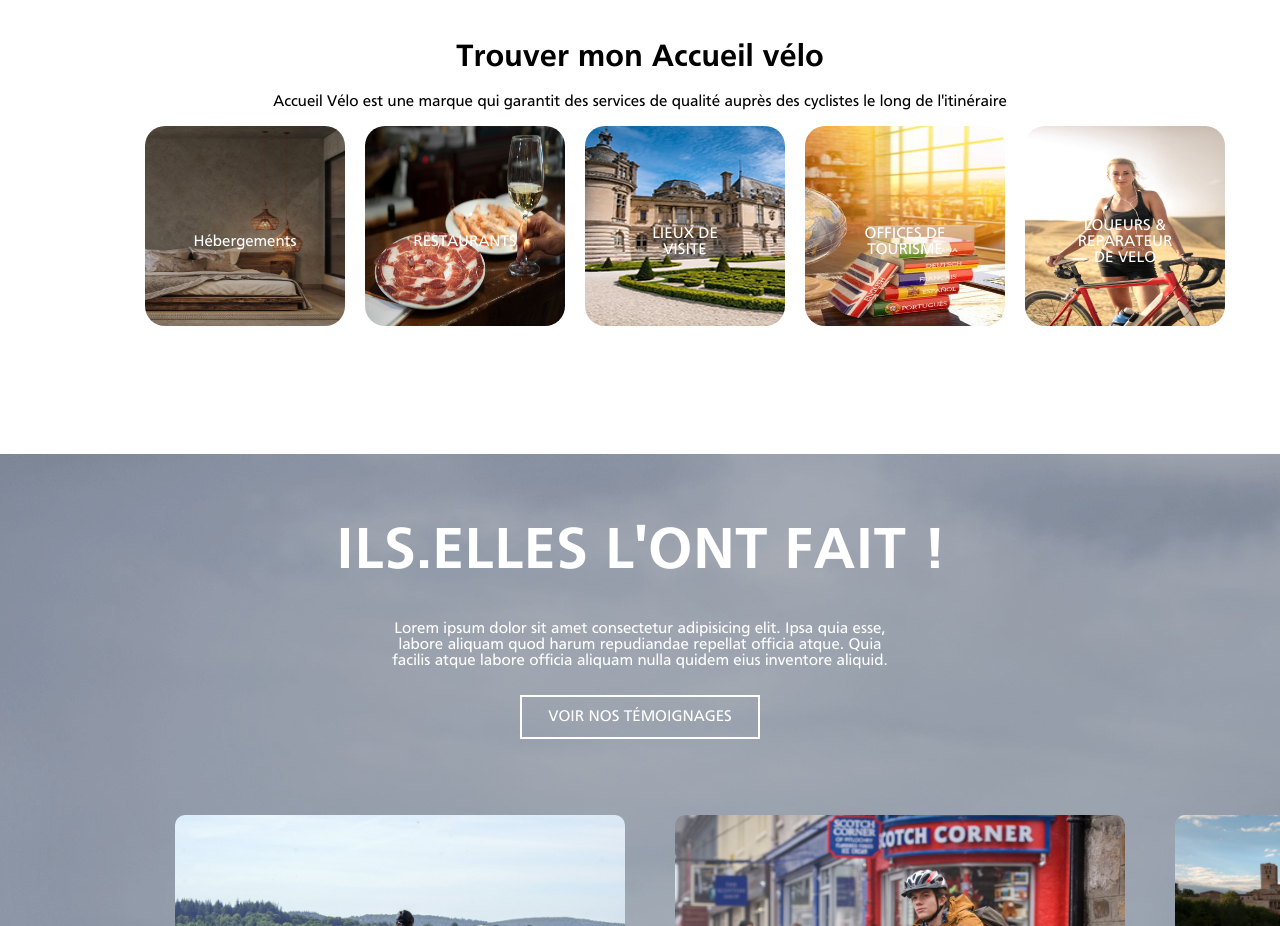
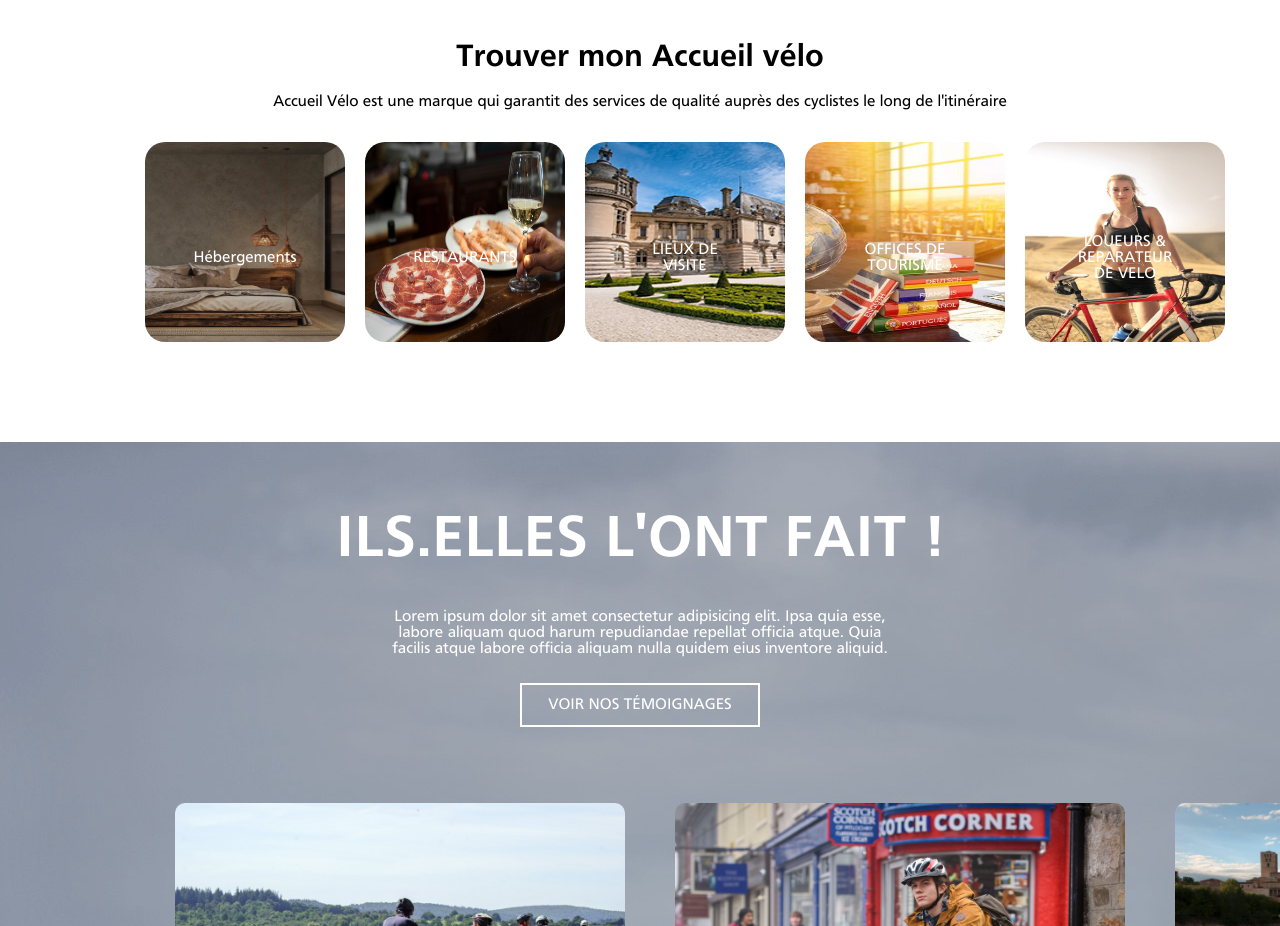
Before and after one commit to Memory77/eurovelo, a plain HTML site: page accueil.html in a window 1280 px wide. Shown: the part 1640-2566 px from the top of the page. Drawn offline with Linux system fonts and the light colour scheme; no server answers.

Commit message:
exobrian

```diff
--- a/accueil.html
+++ b/accueil.html
@@ -119,7 +119,7 @@
         <div class="intro">
             <h1>Trouver mon Accueil vélo</h1>
             <p>Accueil Vélo est une marque qui garantit des services de qualité auprès des cyclistes le long de
-                l'itinéraire</p>
+                l'itinéraire</p> <br>
             <div class="grid">
                 <div class="row1">
                     <div class="cyclistes">
--- a/sass/pages/_accueil.scss
+++ b/sass/pages/_accueil.scss
@@ -47,7 +47,7 @@
     #temoignages {
         background-image: url('../../images/49595267696_3e61c2eb17_k.jpg');
         width: 100%;
-        height: 70vh;
+        height: 900px;
 
         h1 {
             color: white;
@@ -401,7 +401,7 @@ h2 {
     display: grid;
     grid-template-columns: 350px 350px;
     justify-content: space-around;
-    padding-bottom: 10%;
+    padding-bottom: 100px;
 }
 
 .imagerow {
```
Also changed, not shown: sass/main.css, 1 other file.
